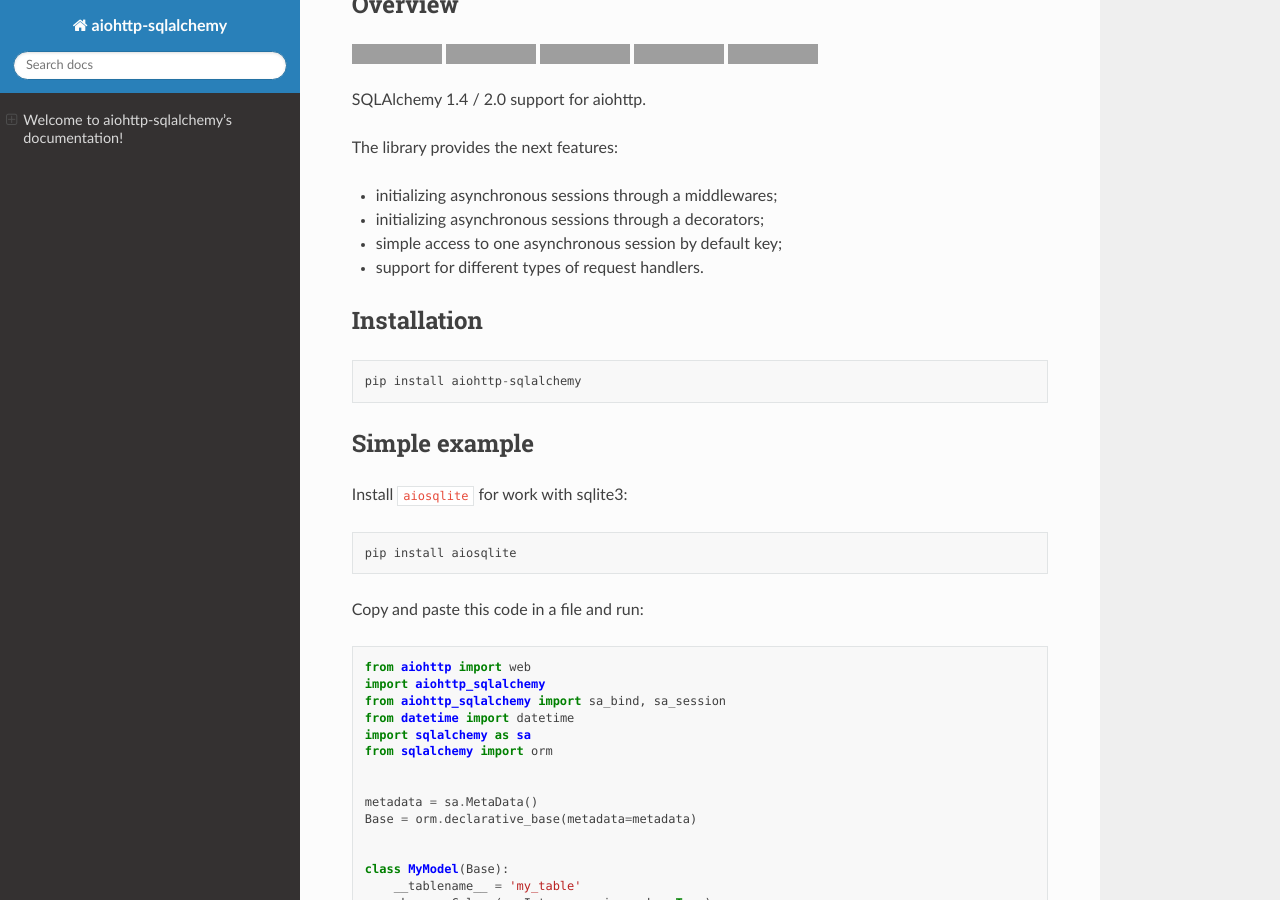
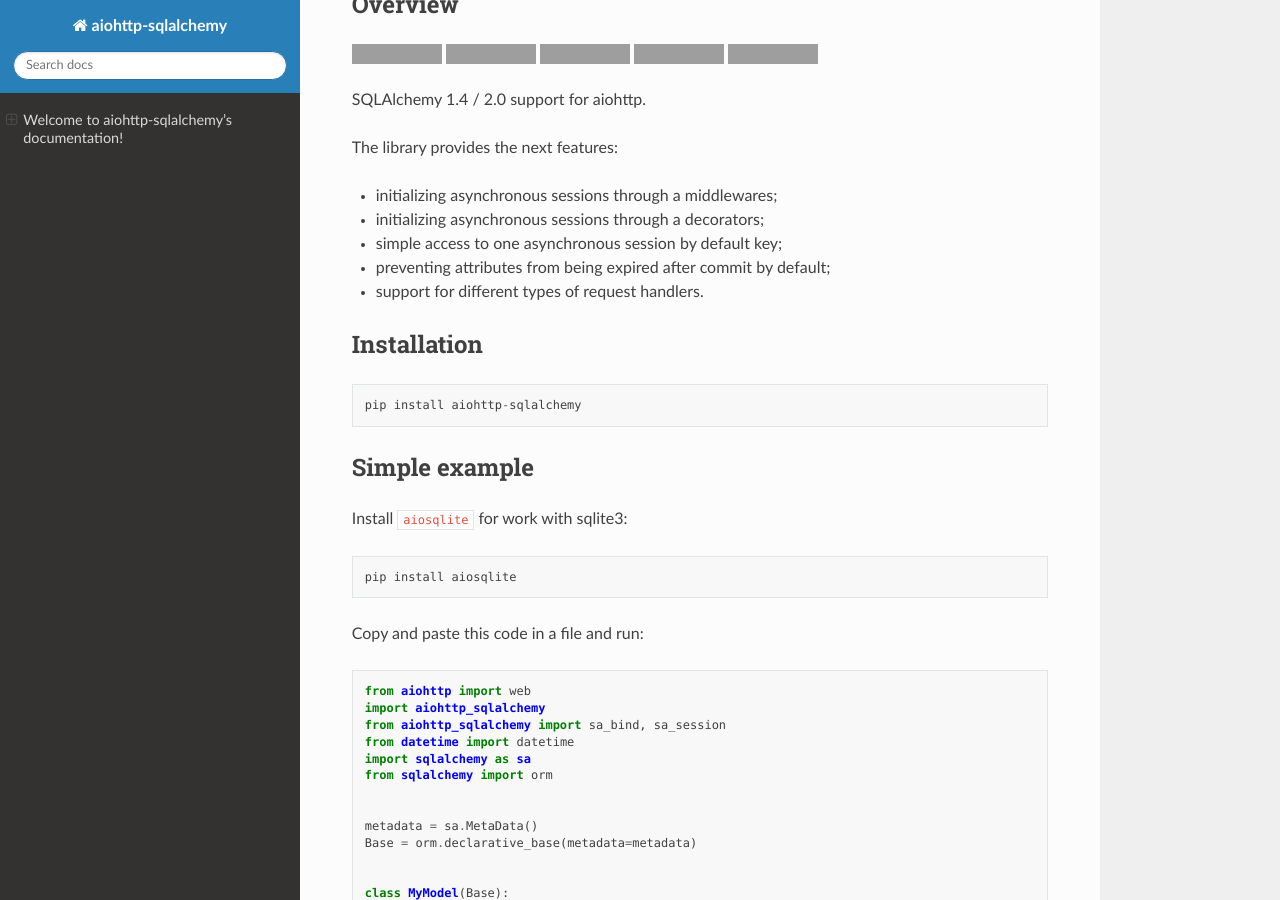
Before and after one commit to ri-gilfanov/aiohttp-sqlalchemy, a Sphinx documentation site: the page built from docs/index.rst, in a window 1280 px wide and 900 px high, scrolled down 736 px. Built offline with Sphinx 7.4.7 and the Read the Docs theme 2.0.0, drawn with Linux system fonts in a browser that asks for light colours; grey boxes are pictures that could not be loaded.

Commit message:
Update overview in README.rst and docs/index.rst

```diff
--- a/README.rst
+++ b/README.rst
@@ -25,6 +25,7 @@
 * initializing asynchronous sessions through a middlewares;
 * initializing asynchronous sessions through a decorators;
 * simple access to one asynchronous session by default key;
+* preventing attributes from being expired after commit by default;
 * support for different types of request handlers.
 
 
--- a/docs/index.rst
+++ b/docs/index.rst
@@ -41,6 +41,7 @@
 * initializing asynchronous sessions through a middlewares;
 * initializing asynchronous sessions through a decorators;
 * simple access to one asynchronous session by default key;
+* preventing attributes from being expired after commit by default;
 * support for different types of request handlers.
 
 
```
